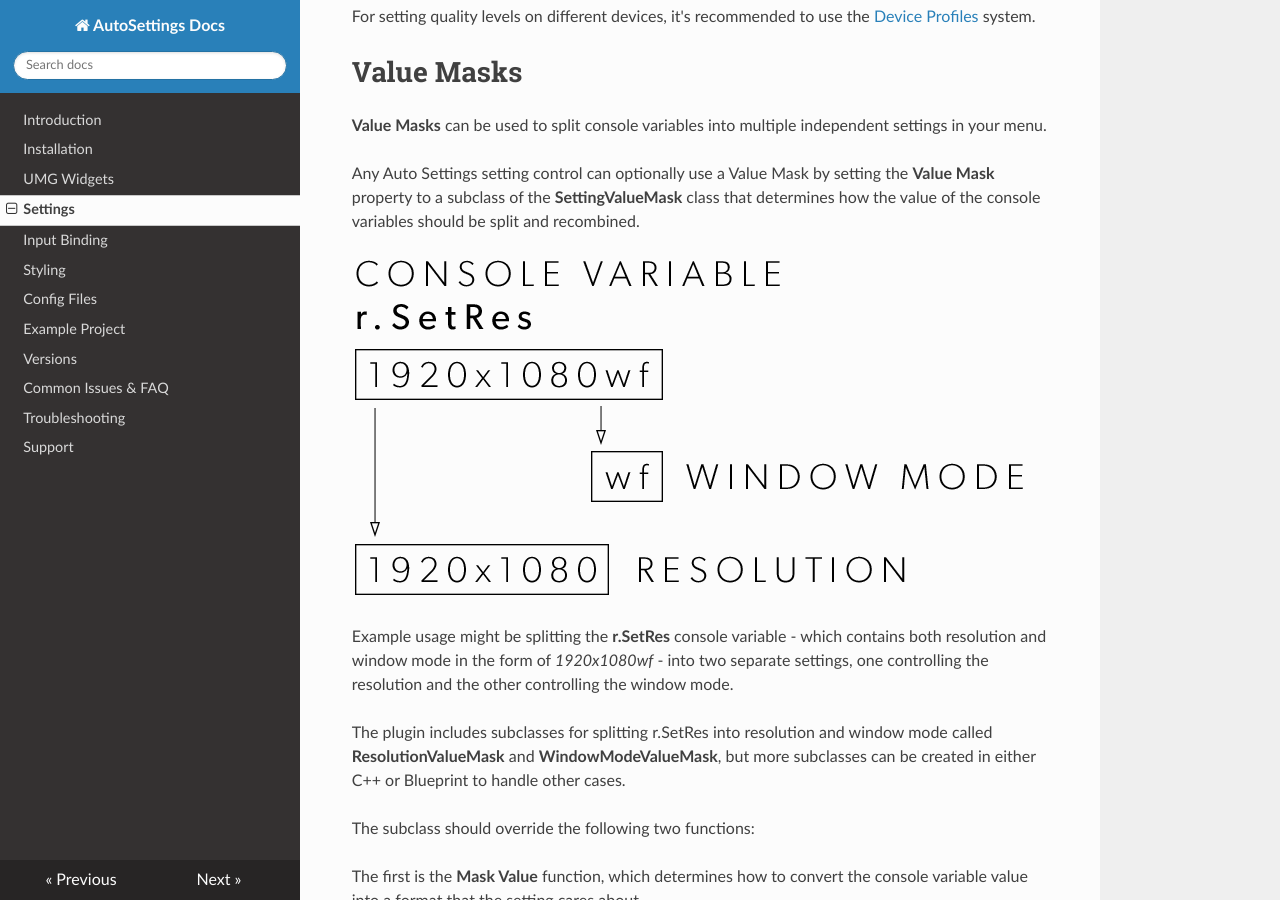
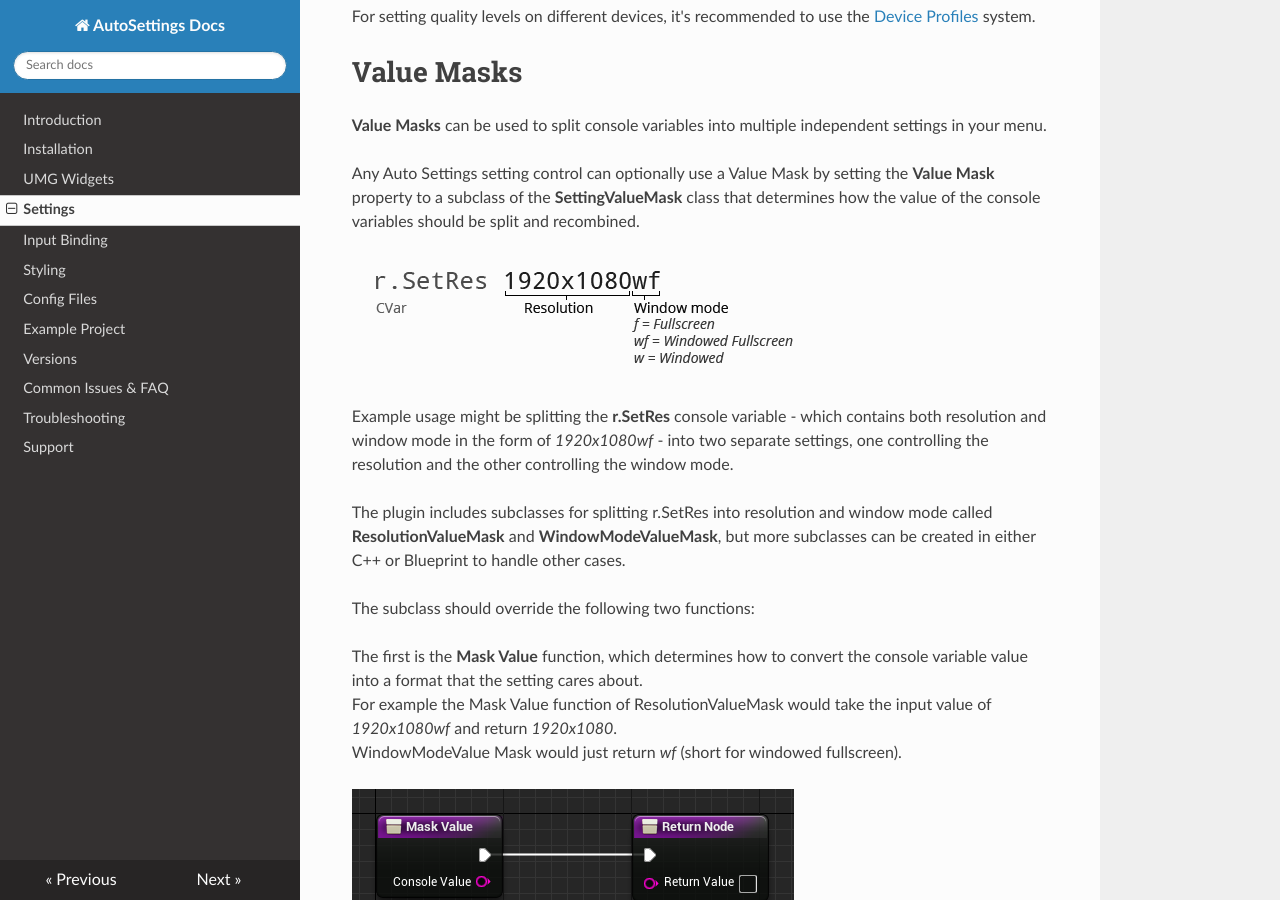
Before and after one commit to Acren/AutoSettings-Docs, an MkDocs documentation site: the page built from docs/settings.md, in a window 1280 px wide and 900 px high, scrolled down 5497 px. Built offline with MkDocs 1.6.1, drawn with Linux system fonts in a browser that asks for light colours; nearby versions of some CDN libraries; old or Windows-style settings are respelled for this version of MkDocs.

Commit message:
New image for value mask CVar breakdown

```diff
--- a/docs/settings.md
+++ b/docs/settings.md
@@ -125,7 +125,7 @@ For setting quality levels on different devices, it's recommended to use the [De
 
 Any Auto Settings setting control can optionally use a Value Mask by setting the **Value Mask** property to a subclass of the **SettingValueMask** class that determines how the value of the console variables should be split and recombined.
 
-![Image](/images/image4.png)
+![Image](/images/valuemask.png)
 
 Example usage might be splitting the **r.SetRes** console variable - which contains both resolution and window mode in the form of *1920x1080wf* - into two separate settings, one controlling the resolution and the other controlling the window mode.
 
```
Also changed, not shown: docs/images/image4.png (deleted), docs/images/valuemask.png (added).
